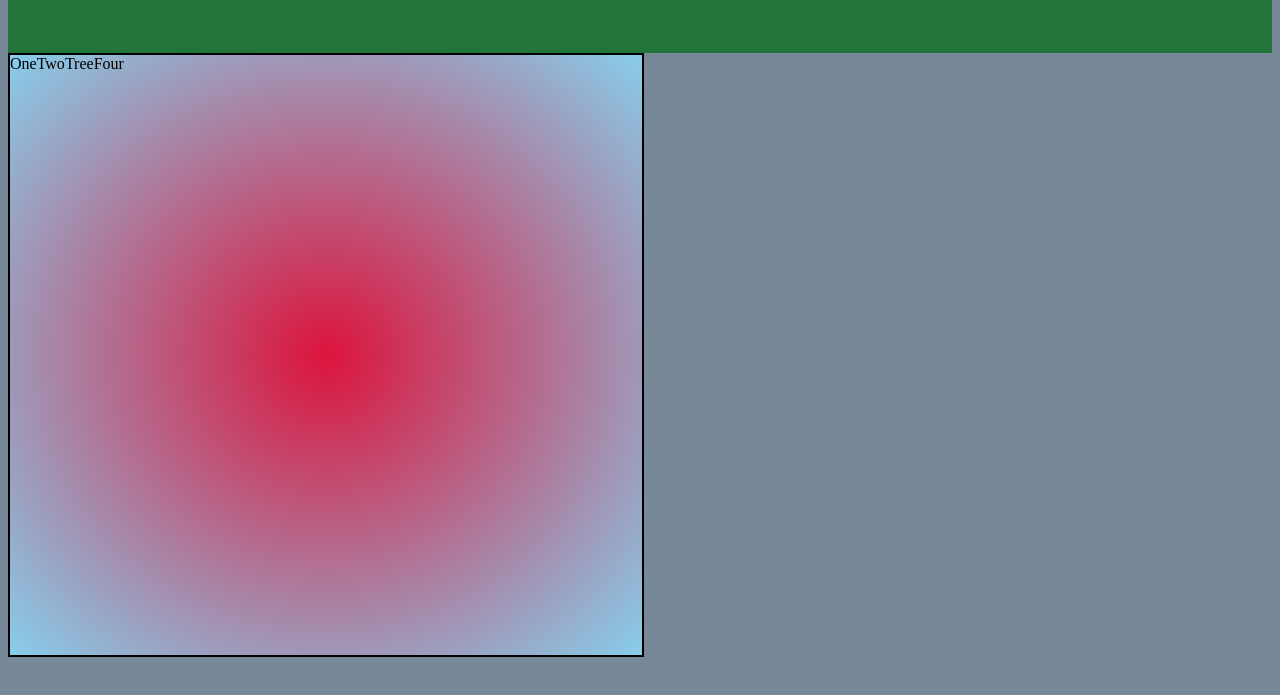
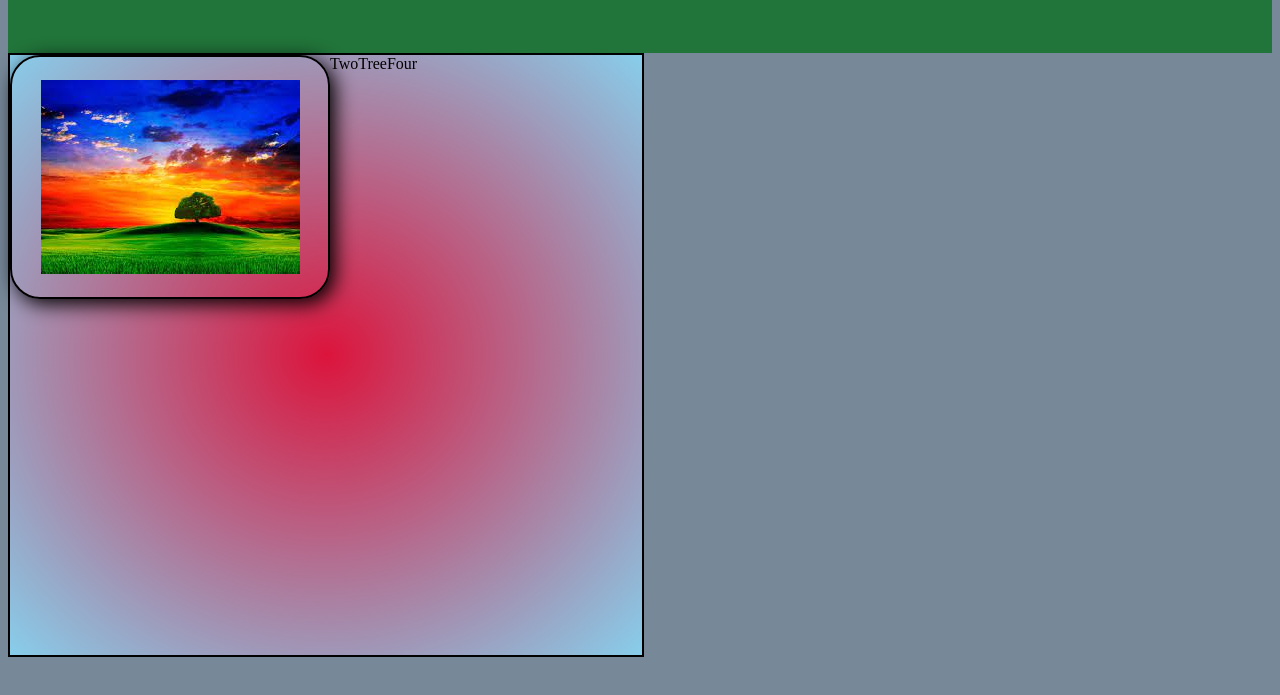
Before and after one commit to Kor6un/HTMLstart, a plain HTML site: page index.html in a window 1280 px wide. Shown: the part 105-800 px from the top of the page. Drawn offline with Linux system fonts and the light colour scheme.

Commit message:
background image added

```diff
--- a/index.html
+++ b/index.html
@@ -10,7 +10,9 @@
 <body>
     <div class="header"><h1>Header1</h1></div>
     <div class="container">
-        <div class="one">One</div>
+        <div class="one">
+
+        </div>
         <div class="two">Two</div>
         <div class="tree">Tree</div>
         <div class="four">Four</div>
--- a/styles/styles.css
+++ b/styles/styles.css
@@ -21,24 +21,25 @@ body {
     justify-items: center;
 }
 
-.container:hover {
+/*.container:hover {
     transform: scale(0.9, 0.9);
     transition-duration: 500ms;
     background: content-box radial-gradient(rgb(40, 20, 220), rgb(227, 135, 235));
+}*/
+
+.one {
+    display: flex;
+    height: 40%;
+    width: 50%;
+    border: 2px black solid;
+    border-radius: 30px;
+    background-image: url("../images/img2.jpg");
+    box-shadow:  5px 5px 20px black;
+    background-repeat: no-repeat;
+    background-position: center;
 }
 
-.one {
-
+.one:hover {
+    transform: scale(1.5, 1.5) translate(30%, 30%);
+    transition-duration: 300ms;
 }
-
-.two {
-
-}
-
-.tree {
-
-}
-
-.four {
-
-}
```
Also changed, not shown: images/img1.jpg (added), images/img2.jpg (added), images/img3.jpg (added), images/img4.jpg (added).
